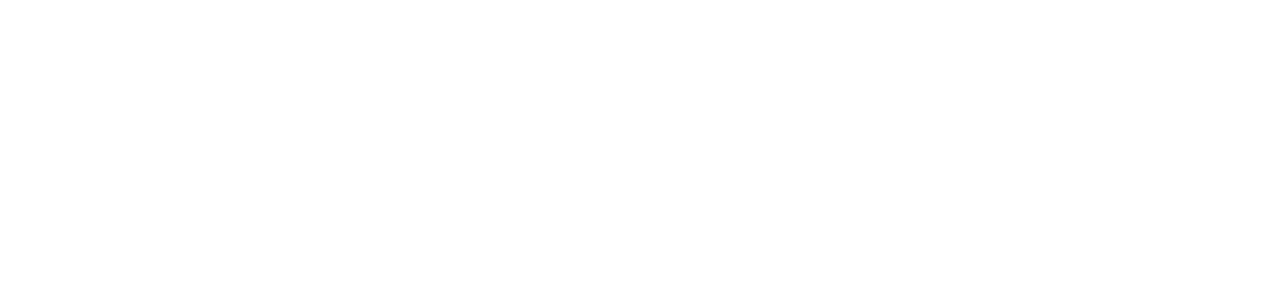
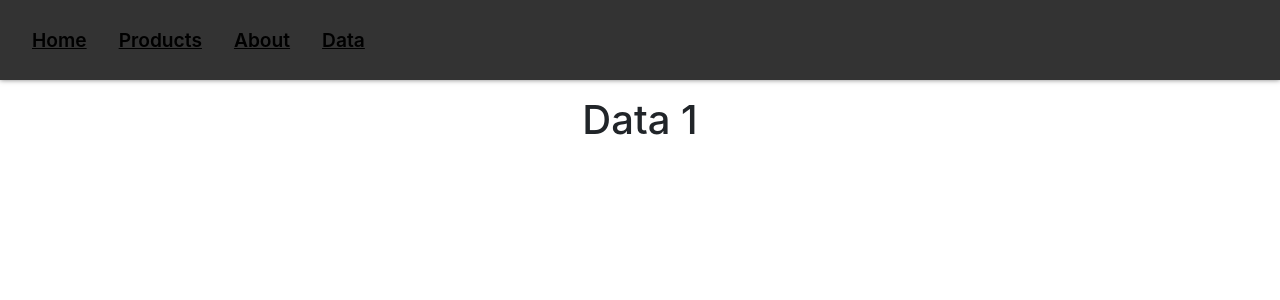
Before and after one commit to SajjadAli54/reactjs, a React (Create React App) app in the folder hello-world/: page /data/1 in a window 1280 px wide. Before the commit this address had no page. Shown: the top 300 px of the page. Built offline with nearby package versions, Linux system fonts and the light colour scheme.

Commit message:
Learnt how to pass data using navigation

```diff
--- /dev/null
+++ b/hello-world/src/Components/routing/medium/data.jsx
@@ -0,0 +1,7 @@
+import React from "react";
+import { useParams } from "react-router-dom";
+
+export default function Data() {
+  const { data } = useParams();
+  return <h1>{`Data ${data}`}</h1>;
+}
--- a/hello-world/src/Components/routing/medium/main.jsx
+++ b/hello-world/src/Components/routing/medium/main.jsx
@@ -4,6 +4,7 @@ import Home from "./home";
 import About from "./about";
 import Products from "./products";
 import Navbar from "./navbar";
+import Data from "./data";
 
 export default function main() {
   return (
@@ -14,6 +15,7 @@ export default function main() {
             <Route index element={<Home />} />
             <Route path="/about" element={<About />} />
             <Route path="/products" element={<Products />} />
+            <Route path="/data/:data" element={<Data />} />
           </Route>
         </Routes>
       </BrowserRouter>
--- a/hello-world/src/Components/routing/medium/navbar.jsx
+++ b/hello-world/src/Components/routing/medium/navbar.jsx
@@ -4,9 +4,20 @@ import "../basic/pages.css";
 
 export default function Navbar() {
   const navigate = useNavigate();
-  function handleClick(event) {
+  function handleAboutClick(event) {
     event.preventDefault();
     navigate("/about", { state: { name: "Saurabh" } });
+  }
+
+  function handleDataClick(event) {
+    event.preventDefault();
+    const obj = {
+      name: "Sajjad",
+      age: 23,
+      married: false,
+      salary: 30000,
+    };
+    navigate(`data/${JSON.stringify(obj)}`);
   }
   return (
     <>
@@ -19,8 +30,13 @@ export default function Navbar() {
             <NavLink to="/products">Products</NavLink>
           </li>
           <li>
-            <NavLink to="*" onClick={handleClick}>
+            <NavLink to="*" onClick={handleAboutClick}>
               About
+            </NavLink>
+          </li>
+          <li>
+            <NavLink to="*" onClick={handleDataClick}>
+              Data
             </NavLink>
           </li>
         </ul>
```
Also changed, not shown: 1 other file (tests, documents, lock files or other folders).
